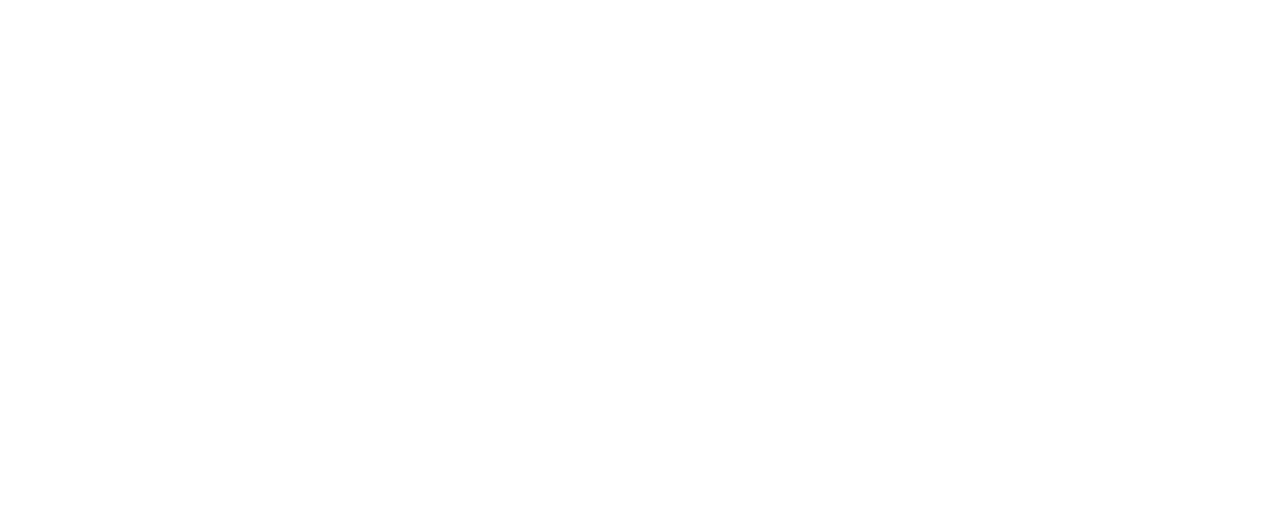
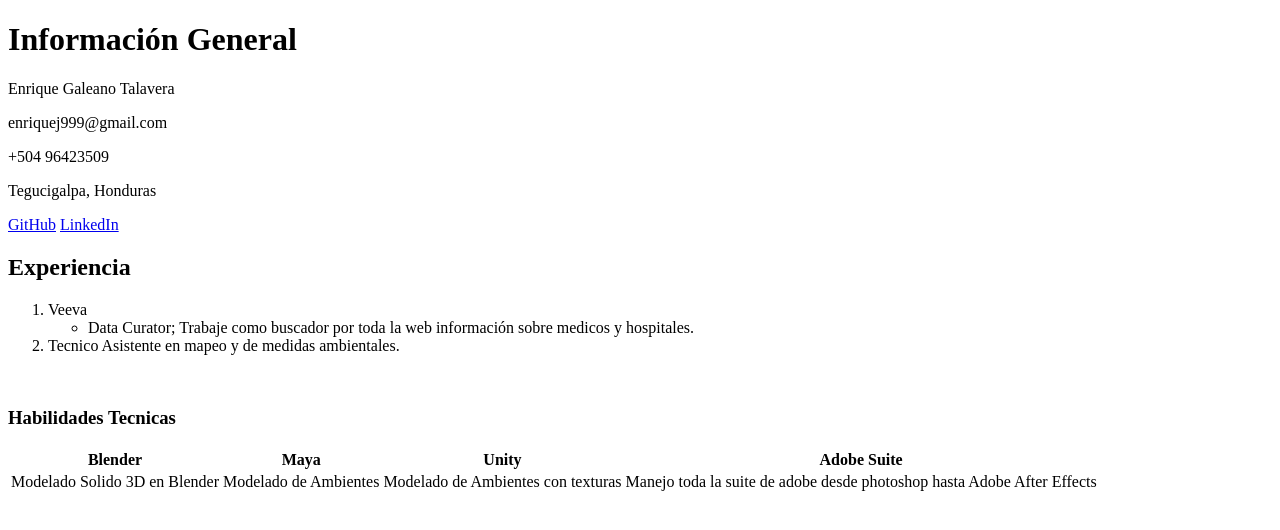
Before and after one commit to enriqueGaleanoT/html-intro, a plain HTML site: page index.html in a window 1280 px wide. Drawn offline with Linux system fonts and the light colour scheme.

Commit message:
agregue info. General, experiencias, habilidades tecnicas

```diff
--- a/index.html
+++ b/index.html
@@ -6,5 +6,51 @@
         <title>Document</title>
     </head>
     <body>
+        <h1>Información General</h1>
+        <p>Enrique Galeano Talavera</p>
+        <p>enriquej999@gmail.com</p>
+        <p>+504 96423509</p>
+        <p>Tegucigalpa, Honduras</p>
+        <a href="https://github.com/enriqueGaleanoT">GitHub</a>
+        <a href="https://www.linkedin.com/in/enrique-jose-galeano-talavera-7b1831260/">LinkedIn</a>
+        <br>
+        <h2>Experiencia</h2>
+        <ol>
+            <li>
+                Veeva
+                <ul>
+                    <li>
+                        Data Curator; Trabaje como buscador por toda la web información sobre medicos y hospitales.
+                    </li>
+                </ul>
+            </li>
+            <li>
+                Tecnico Asistente en mapeo y de medidas ambientales.
+            </li>
+        </ol>
+        <br>
+        <h3>Habilidades Tecnicas</h3>
+        <table>
+            <tr>
+                <th>
+                    Blender
+                </th>
+                <th>
+                    Maya
+                </th>
+                <th>
+                    Unity
+                </th>
+                <th>
+                    Adobe Suite
+                </th>
+            </tr>
+            <tr>
+                <td>Modelado Solido 3D en Blender</td>
+                <td>Modelado de Ambientes</td>
+                <td>Modelado de Ambientes con texturas</td>
+                <td>Manejo toda la suite de adobe desde photoshop hasta Adobe After Effects</td>
+            </tr>
+        </table>
     </body>
 </html>
```
